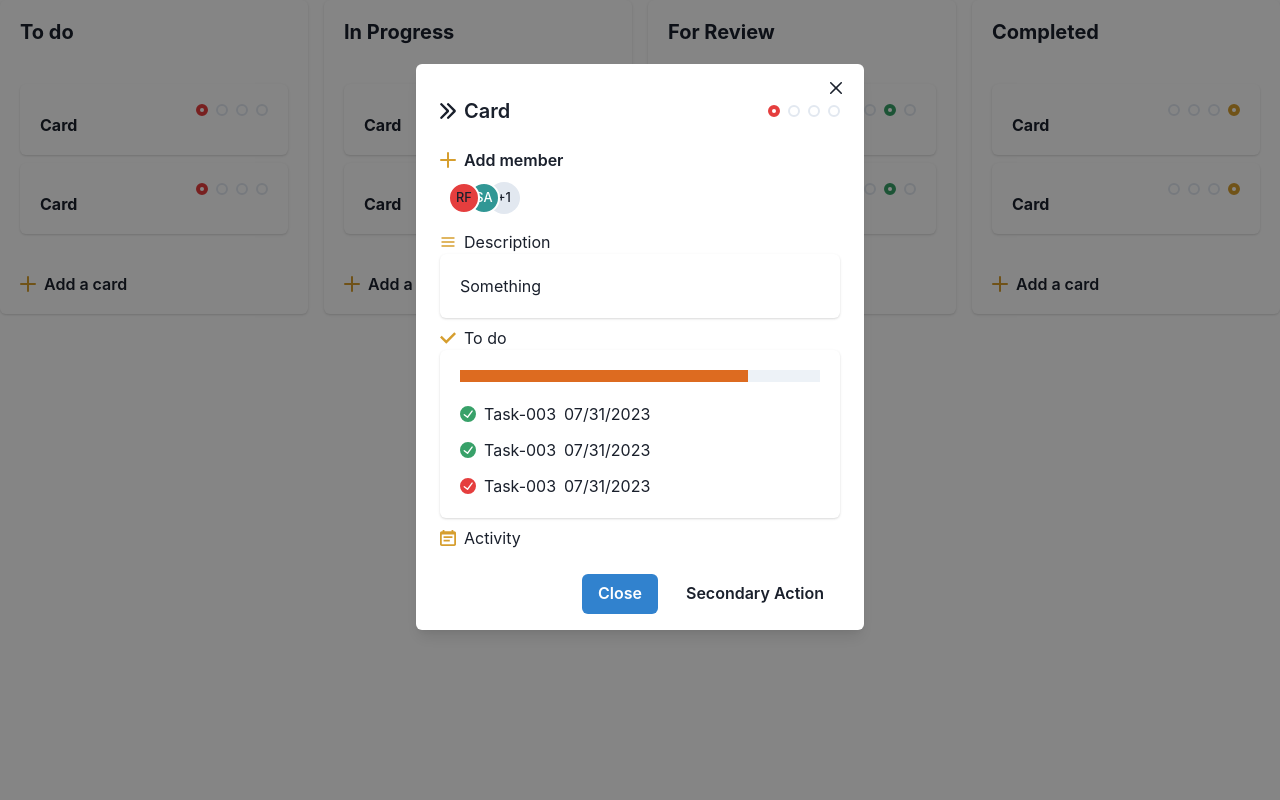
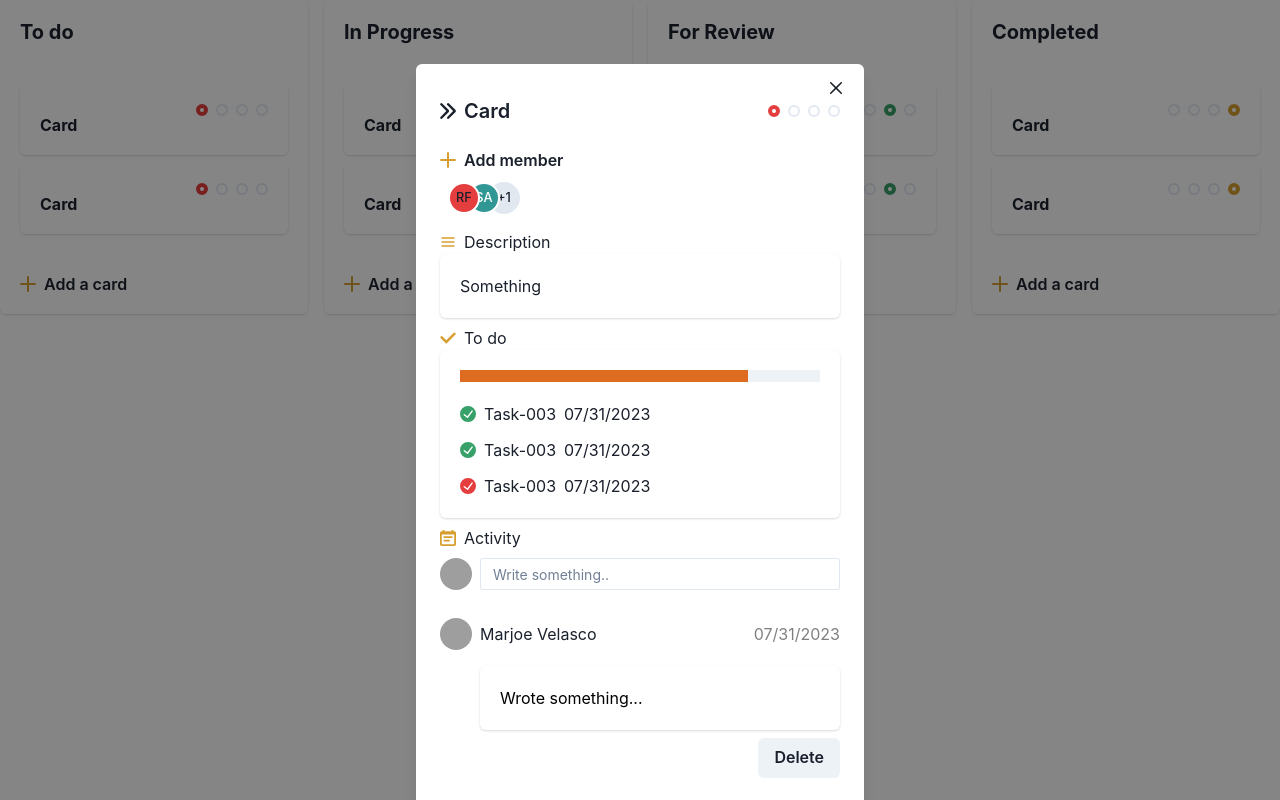
Before and after one commit to MarjoeVelasco/planerize, a React (Create React App) app: page /board in a window 1280 px wide. Both pictures are taken after a click on the label 202 px from the left and 110 px from the top of the page. Built offline with nearby package versions, Linux system fonts and the light colour scheme; grey boxes are pictures that could not be loaded.

Commit message:
added activity comments

```diff
--- a/src/Components/dialog/CardItem.jsx
+++ b/src/Components/dialog/CardItem.jsx
@@ -1,10 +1,9 @@
-import { useState } from "react"
-import { Card, CardBody, Flex, Spacer, Box, Heading, Modal, ModalOverlay, ModalContent, ModalHeader, ModalFooter, ModalBody, ModalCloseButton, useDisclosure, Button, useColorMode, Text, Avatar, AvatarGroup, Progress, List, ListItem, ListIcon} from "@chakra-ui/react"
+import { Card, CardBody, Flex, Spacer, Box, Heading, Modal, ModalOverlay, ModalContent, ModalHeader, ModalFooter, ModalBody, ModalCloseButton, useDisclosure, Button, useColorMode, Text, Avatar, AvatarGroup, Progress, List, ListItem, ListIcon, Input, Stack} from "@chakra-ui/react"
 import { selectedStatusNum } from "../../helper/selectedStatusNum"
 import { selectedStatusName } from "../../helper/selectedStatusName"
 import { ArrowRightIcon, AddIcon, HamburgerIcon, CheckCircleIcon, CheckIcon, CalendarIcon} from "@chakra-ui/icons"
 import { RadioGroupItem } from "./RadioGroupItem"
-import { textColorInput } from "../../helper/theme"
+import { commentBgColor, commentColorInput, textColorInput } from "../../helper/theme"
 
 const CardItem = (props) => {
   const status = selectedStatusNum(props.status)
@@ -91,12 +90,33 @@ const CardItem = (props) => {
               <CalendarIcon boxSize={4} color="yellow.500"/>
               <Text>Activity</Text>
             </Flex>
+            <Flex alignItems="center" gap="2" pt="2" pb="5">
+              <Avatar size='sm' name='Sasuke Uchiha' src='https://bit.ly/broken-link' />
+              <Input placeholder='Write something..' size='sm' bg={commentBgColor[colorMode]} color={commentColorInput[colorMode]} />
+            </Flex>
+            <Stack>
+              <Flex alignItems="center" gap="2" pt="2" pb="2">
+                <Avatar size='sm' name='Sasuke Uchiha' src='https://bit.ly/broken-link' />
+                <Text>Marjoe Velasco</Text>
+                <Spacer/>
+                <Text size="sm" color="gray">07/31/2023</Text>
+              </Flex>
+              <Box pl="10">
+                <Card bg={commentBgColor[colorMode]} color={commentColorInput[colorMode]}>
+                  <CardBody>
+                    Wrote something...
+                  </CardBody>
+                </Card>
+                <Flex pt="2">
+                  <Spacer/>
+                  <Button>Delete</Button>
+                </Flex>
+
+              </Box>
+            </Stack>
           </ModalBody>
           <ModalFooter>
-            <Button colorScheme='blue' mr={3} onClick={onClose}>
-              Close
-            </Button>
-            <Button variant='ghost'>Secondary Action</Button>
+            <Button bg="black" color="#ffffff">Archive Card</Button>
           </ModalFooter>
         </ModalContent>
       </Modal>
--- a/src/helper/theme.js
+++ b/src/helper/theme.js
@@ -2,5 +2,7 @@ const bgColor = { light: '#F7FAFC', dark: '#2C7A7B' };
 const bgColorInput = { light: '#F7FAFC', dark: '#ffffff' };
 const textColorInput = { light: '#2C7A7B', dark: 'black' };
 const cardBgColorInput = { light: '#ffffff', dark: '#191919' };
+const commentBgColor = { light: '#ffffff', dark: '#f9f4f2' };
+const commentColorInput = { light: 'black', dark: 'black' };
 
-export { bgColor, bgColorInput, textColorInput, cardBgColorInput };
+export { bgColor, bgColorInput, textColorInput, cardBgColorInput, commentBgColor, commentColorInput};
```
